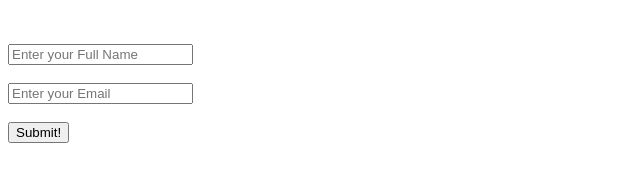
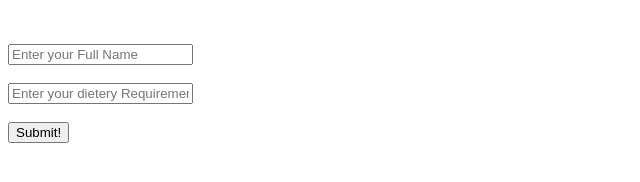
Before and after one commit to christophperrins/Emails, a plain HTML site: page index.html in a window 1280 px wide. Shown: the full height of the page, 0-640 px from the left. Drawn offline with Linux system fonts and the light colour scheme.

Commit message:
Update index.html

```diff
--- a/index.html
+++ b/index.html
@@ -20,7 +20,7 @@
 <br><br>
 <div id="content">
 <input id="name" placeholder="Enter your Full Name"/><br><br>
-<input id="email" placeholder="Enter your Email"/><br><br>
+<input id="email" placeholder="Enter your dietery Requirement"/><br><br>
 <button onclick="Send()">Submit!</button>
 </div>
 <script>
```
